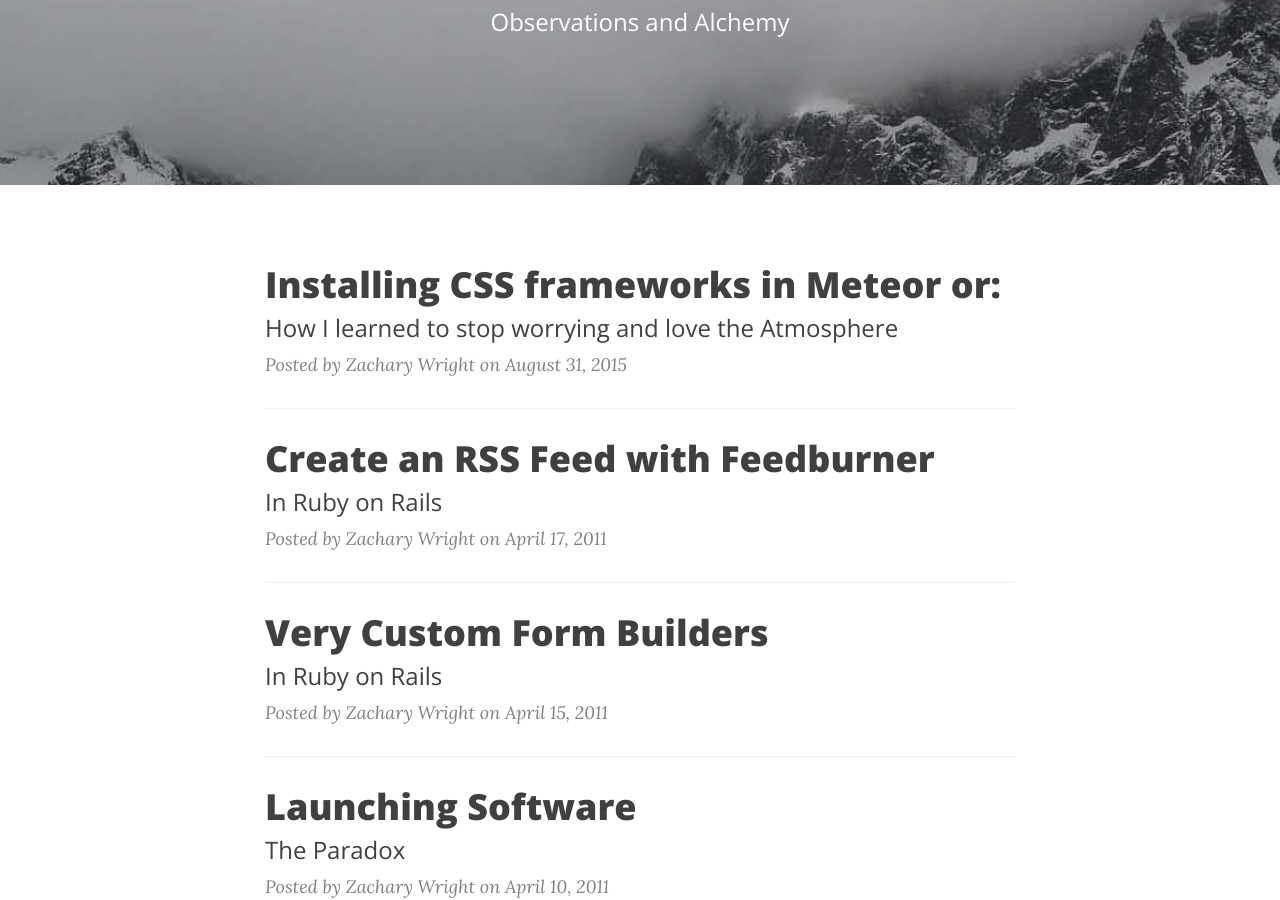
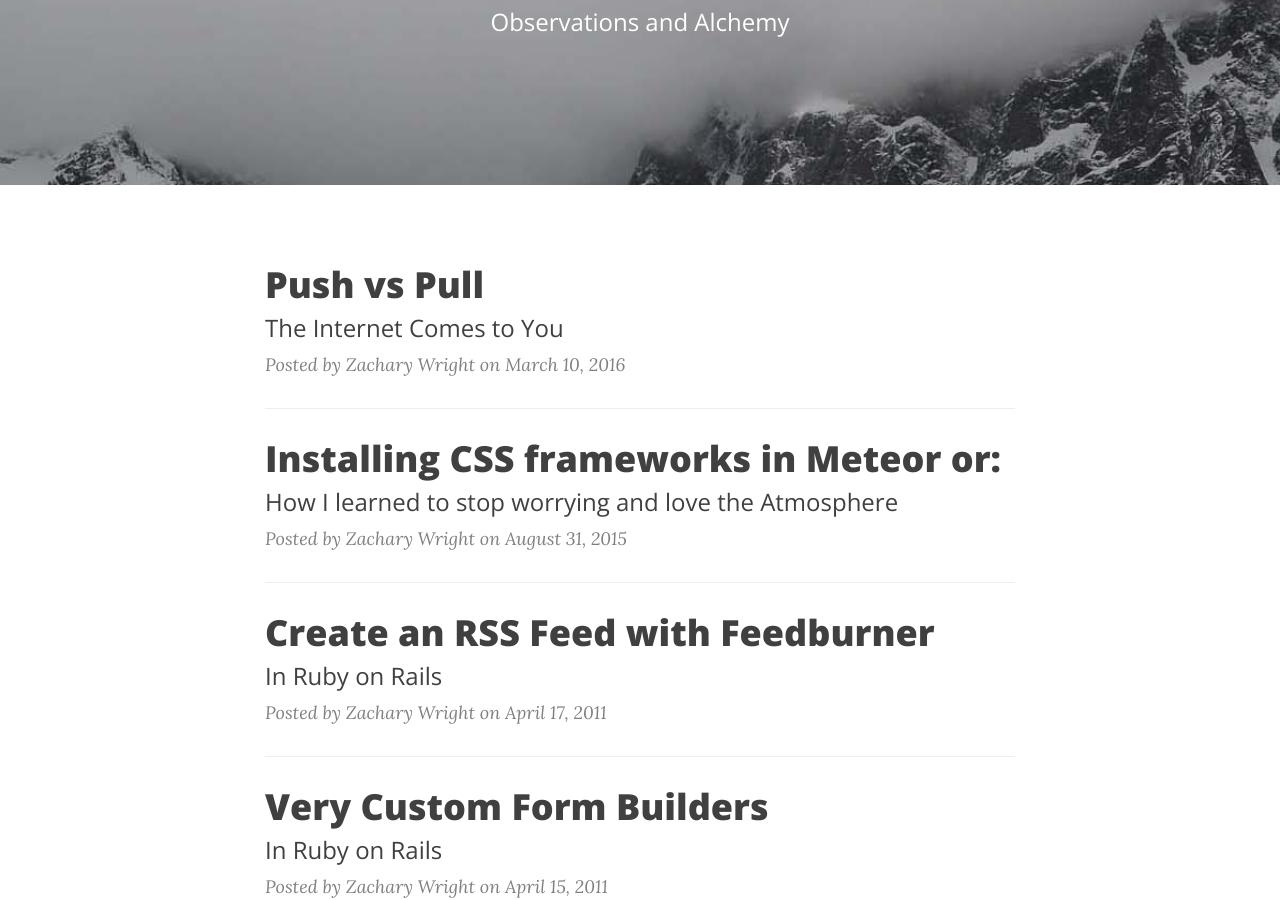
Before and after one commit to zacharyw/like-a-writing-desk, a Jekyll site: the page built from index.html, in a window 1280 px wide and 900 px high, scrolled down 351 px. Built offline with Jekyll 4.4.1, drawn with Linux system fonts in a browser that asks for light colours; nearby versions of some CDN libraries; the list of posts is cut into pages by our own code; part of the change alters nothing that is shown.

Commit message:
New post

```diff
--- a/_config.yml
+++ b/_config.yml
@@ -5,7 +5,7 @@ email: zacharygwright@gmail.com
 description: "Observations and Alchemy"
 baseurl: ""
 url: "http://likeawritingdesk.com"
-twitter_username: PragmaticZach
+twitter_username: zacharyGwright
 github_username:  zacharyw
 facebook_username:  zacharyw
 port: 3000
--- /dev/null
+++ b/_posts/2016-03-10-push-vs-pull.markdown
@@ -0,0 +1,33 @@
+---
+layout:     post
+title:      "Push vs Pull"
+subtitle:   "The Internet Comes to You"
+date:       2016-03-10 12:20:00
+author:     "Zachary Wright"
+header-img: "img/cables.jpeg"
+archive:    true
+---
+
+At 6:30 AM I sit down at my desk, having just finished a bowl of oatmeal and just started a cup of coffee, and I prepare to start writing a new short story that I’ve been composting in my mind.
+
+A sip of coffee later and I’m on reddit, absorbed and intent on reading something that I don’t care anything about. It’s 10:01 AM, at the time of writing this post, and I honestly can’t remember a single thing I read on the Internet this morning, except I know that I didn’t write a single word of the short story I had intended to start.
+
+“Maybe early morning just isn’t a creative time for you,” I told myself, “Maybe you should try writing it this evening?” Except I know that of the last three stories I’ve written, 90% of them were written in the morning, before work, during moments of intense willpower when I found within myself the ability to actually do what I love instead of whittling away precious time on Reddit.
+
+I also know that the evening wouldn’t really be any different. It’s in the future, so of course it feels like a land of opportunity and infinite time, but when it slides into the present it will feel exactly the same as this morning. Reddit will still be there, along with Facebook, Instagram, Twitter, and every other website that deals content to me that I might, and probably won’t, be interested in. In the evening I will ask myself if maybe I’m really a morning person after all.
+
+How much time do I, and others, waste on the Internet? It’s a hard to say because everyone values their time, and what constitutes waste, differently. For me, wasted time is time I spend not writing, not reading, not brainstorming new ideas, and not relaxing (alone or with my wife.) That sentence was harder to write than I expected it to be, because I had to reconcile the fact that I value relaxing, as in doing things that from the outside appear to be not productive, like playing video games, going out for coffee, or watching TV, just as highly as I value doing productive activities.
+
+I also had to reconcile that somehow those activities are different than browsing the Internet. That although neither produce anything tangible, they are worth far more to my happiness, stress, mental health, and relationships.
+
+The problem with the Internet, I’ve decided, is that it’s always on, always nearby, incredibly easy to access, and requires no effort or concentration to use for extended periods of time. Every other activity that I value requires at least a modicum of effort to enjoy. Playing a video game requires thinking and reflexes. Watching a TV show or reading a book requires an extended period of paying attention and allowing yourself to become immersed in another world. Writing, more than anything else, requires both focus and immersion, along with creativity, a gray resource of my mind of unknown origins.
+
+Engaging in any of those activities, even something as easy as watching TV, is more difficult than the endless scroll of a social media feed or the front page of reddit. And that easy drip of barely-there stimulation is *always* available to you. At a red light in traffic, at your office desk, in line at the coffee shop, even in the middle of your movie or the book you finally decided to pick up and start reading. As a writer I have to sit down at my computer to write, and even if I disable wireless and install a Chrome plugin to block Reddit, those things are easily re-enabled or uninstalled.
+
+There’s no easy solution as to how to get off the Internet’s relentless push of data, of aggressive over stimulation. The common advice is to take a break, to unplug and relax. But it’s so easy to plug back in again without realizing that you’ve done it. In the end it requires an intentional and disciplined approach of personal willpower, which is so much harder than it seems like it should be.
+
+That difficulty, of choosing to turn off and not turn on again, begs the question: are we addicted to the Internet? Not physically, I don’t think. You won’t suffer headaches or nausea if you force yourself to stop checking Reddit, but you will have cravings. Like an addiction, you will want to select the easy path of stimulation over the more difficult path of productivity or true rest, and you will want to engage in it more often than you thought possible.
+
+I graduated college nearly six years ago, and during those six years I have done surprisingly little, when I think about it. I’ve gone to work, I’ve taken a few vacations, I’ve spent time with friends, I’ve read books, finished games, wrote some open source software. But there is a large black area of time I know I had that I didn’t use. Free time that was scrolled away. I would feel better about myself if there was a big stack of finished games, movies, books, stories, and memories of experiences I could look at and say, “That’s six years of doing something,” instead of six years of Internet media that I can’t remember any better than what I looked at this morning.
+
+It’s time to change that. It’s time to shift from a lifestyle that involves the Internet pushing its content to me to a life where I judiciously choose to pull what’s important to me.
```
Also changed, not shown: img/cables.jpeg (added).
